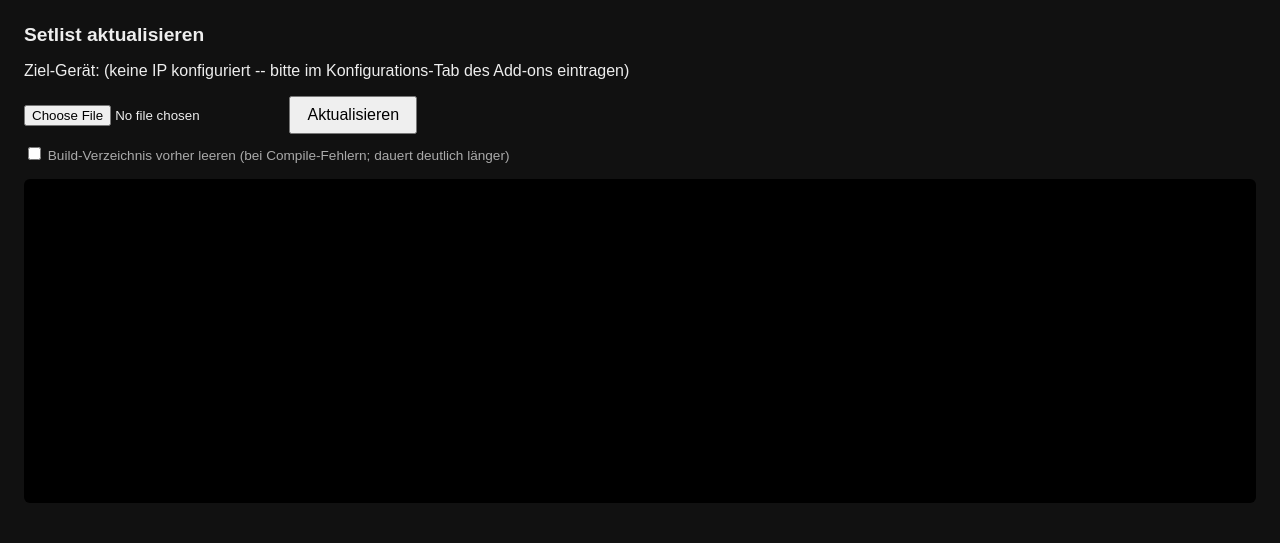
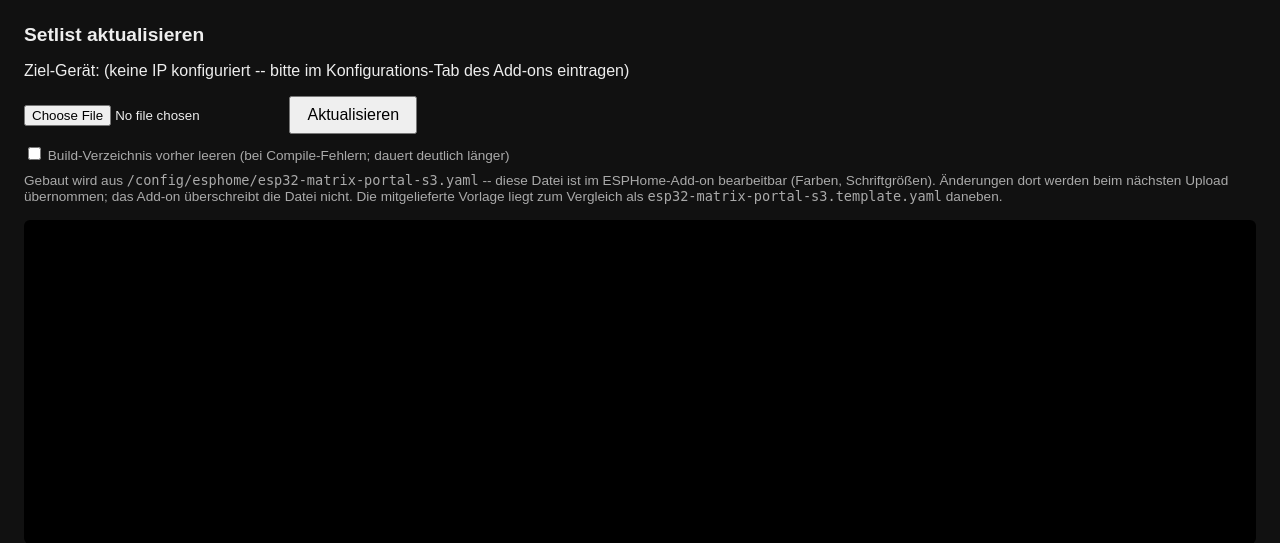
Before and after one commit to tsgoff/songlist_flasher, a Flask app: page / in a window 1280 px wide. Shown: the top 543 px of the page. Run offline with Flask 3, Linux system fonts and the light colour scheme; parts of the project's set-up code (start-up, migrations or seed data) failed here and were passed over.

Commit message:
YAML in Home Assistant editierbar machen (1.1.0)
Gebaut wird ab jetzt aus /config/esphome/esp32-matrix-portal-s3.yaml, also aus
der Datei, die im ESPHome-Add-on im Editor liegt. Farben und Schriftgrößen sind
damit ohne Git änderbar -- das war das eigentliche Ziel.

Bisher las der Flasher nur seine private Kopie unter /data und überschrieb die
bei jedem Start aus der gebündelten Vorlage; die Datei im ESPHome-Verzeichnis
wurde nie angesehen. Ergebnis waren zwei divergierende Konfigurationen für
dasselbe Gerät.

Gebaut wird weiterhin unter /data: `esphome run` legt seine Artefakte in
<cwd>/.esphome ab, und ein mit dem offiziellen ESPHome-Add-on geteiltes
Build-Verzeichnis riss genau die Race Condition wieder auf, die 1.0.3 beseitigt
hat. Nur der Lesezugriff wandert, und er passiert vor jedem Build -- sonst würde
eine Änderung im Editor erst nach einem Add-on-Neustart wirken.

Einmalige Migration beim ersten Start: vorhandene Datei nach .bak sichern (ein
existierendes Backup wird nie überschrieben), dann die aktuelle Vorlage an ihre
Stelle. Danach gehört die Datei dem Nutzer. Weil Add-on-Updates die
Gerätekonfiguration deshalb nicht mehr von allein ändern, liegt die gebündelte
Vorlage zum Diffen als *.template.yaml daneben.

secrets.yaml unter /config/esphome wird nur gelesen, nie geschrieben; fehlende
WLAN-Keys ergänzt das Add-on ausschließlich in seiner eigenen Kopie.

Vor dem Kompilieren läuft `esphome config` -- ein Einrückungsfehler im Editor
kostet damit Sekunden statt eines abgebrochenen Builds nach Minuten.

Co-Authored-By: Claude Opus 5 <noreply@anthropic.com>

```diff
--- a/songlist_flasher/app.py
+++ b/songlist_flasher/app.py
@@ -5,6 +5,7 @@ ESPHome-YAML, danach kompiliert/flasht `esphome run` per OTA auf das Display.
 Läuft als Foreground-Prozess im Add-on-Container (s6 service).
 """
 import os
+import shutil
 import signal
 import sys
 import subprocess
@@ -19,6 +20,14 @@ CONFIG_DIR = Path(os.environ.get("SONGLIST_CONFIG_DIR", "/data/esphome-config"))
 DEVICE_IP = os.environ.get("SONGLIST_DEVICE_IP", "")
 YAML_NAME = "esp32-matrix-portal-s3.yaml"
 PARSER = CONFIG_DIR / "parse_setlist.py"
+# Die vom Nutzer bearbeitbare Quelle im ESPHome-Verzeichnis von Home Assistant.
+# Wird vor JEDEM Build nach CONFIG_DIR kopiert -- nur so wirkt eine Änderung im
+# ESPHome-Editor sofort und nicht erst nach einem Add-on-Neustart.
+SOURCE_YAML = Path(os.environ.get(
+    "SONGLIST_SOURCE_YAML", f"/homeassistant/esphome/{YAML_NAME}"))
+# Für die Anzeige in der Weboberfläche: /homeassistant ist der Mountpunkt im
+# Container, im Dateieditor von Home Assistant heisst derselbe Pfad /config.
+SOURCE_YAML_LABEL = str(SOURCE_YAML).replace("/homeassistant/", "/config/", 1)
 
 app = Flask(__name__)
 
@@ -43,6 +52,20 @@ def run_job(job_id, upload_path, clean_first):
     keep_path = None
     try:
         yaml_path = CONFIG_DIR / YAML_NAME
+
+        # Immer frisch aus der Nutzerdatei holen, damit im ESPHome-Editor
+        # geänderte Farben/Schriftgrößen in diesen Build eingehen. Gebaut wird
+        # weiterhin in CONFIG_DIR, nicht neben der Quelle -- sonst teilt sich der
+        # Flasher das .esphome-Build-Verzeichnis mit dem ESPHome-Add-on.
+        emit(f"Quelle: {SOURCE_YAML_LABEL}")
+        if not SOURCE_YAML.is_file():
+            emit(f"FEHLER: {SOURCE_YAML_LABEL} existiert nicht. "
+                 "Add-on neu starten -- dann wird die Datei aus der Vorlage angelegt.")
+            job["done"] = True
+            job["ok"] = False
+            return
+        shutil.copyfile(SOURCE_YAML, yaml_path)
+
         emit(f"Parse Setlist: {upload_path.name}")
         result = subprocess.run(
             [sys.executable, str(PARSER), str(upload_path), str(yaml_path)],
@@ -83,6 +106,24 @@ def run_job(job_id, upload_path, clean_first):
             job["proc"] = None
             return proc.returncode
 
+        # YAML vorab prüfen: seit die Datei im ESPHome-Editor bearbeitet wird,
+        # ist ein Einrückungs- oder Schema-Fehler der wahrscheinlichste Fehler --
+        # und der kostet sonst erst nach Minuten Kompilieren eine Fehlermeldung.
+        # Ausgabe nur im Fehlerfall: `esphome config` dumpt sonst die komplette
+        # aufgelöste Konfiguration und würde den Log-Stream zumüllen.
+        # Grenze: C++-Lambdas prüft das nicht, ein falsches Color(...) fällt
+        # weiterhin erst beim Kompilieren auf.
+        emit("Prüfe YAML ...")
+        check = subprocess.run(["esphome", "config", YAML_NAME],
+                               capture_output=True, text=True, cwd=str(CONFIG_DIR))
+        if check.returncode != 0:
+            for line in (check.stdout + check.stderr).splitlines():
+                emit(line)
+            emit(f"FEHLER: {SOURCE_YAML_LABEL} ist fehlerhaft -- im ESPHome-Add-on korrigieren.")
+            job["done"] = True
+            job["ok"] = False
+            return
+
         # Rettungsanker, wenn ein abgebrochener Build kaputte Zwischenstände
         # hinterlassen hat (fehlendes src/, abgeschnittene ninja-Dateien).
         # Kostet einen kompletten Neubau, daher nur auf Wunsch.
@@ -112,7 +153,8 @@ def run_job(job_id, upload_path, clean_first):
 
 @app.route("/")
 def index():
-    return render_template("index.html", device_ip=DEVICE_IP)
+    return render_template("index.html", device_ip=DEVICE_IP,
+                           source_yaml=SOURCE_YAML_LABEL)
 
 
 @app.route("/cancel", methods=["POST"])
--- a/songlist_flasher/templates/index.html
+++ b/songlist_flasher/templates/index.html
@@ -25,6 +25,11 @@
   <label class="hint"><input type="checkbox" name="clean" value="1">
     Build-Verzeichnis vorher leeren (bei Compile-Fehlern; dauert deutlich länger)</label>
 </form>
+<p class="hint">Gebaut wird aus <code>{{ source_yaml }}</code> -- diese Datei ist im
+  ESPHome-Add-on bearbeitbar (Farben, Schriftgrößen). Änderungen dort werden beim
+  nächsten Upload übernommen; das Add-on überschreibt die Datei nicht.
+  Die mitgelieferte Vorlage liegt zum Vergleich als
+  <code>esp32-matrix-portal-s3.template.yaml</code> daneben.</p>
 <p id="status"></p>
 <pre id="log"></pre>
 <script>
```
Also changed, not shown: songlist_flasher/config.yaml (+9 -1 lines), songlist_flasher/CHANGELOG.md, 1 other file.
